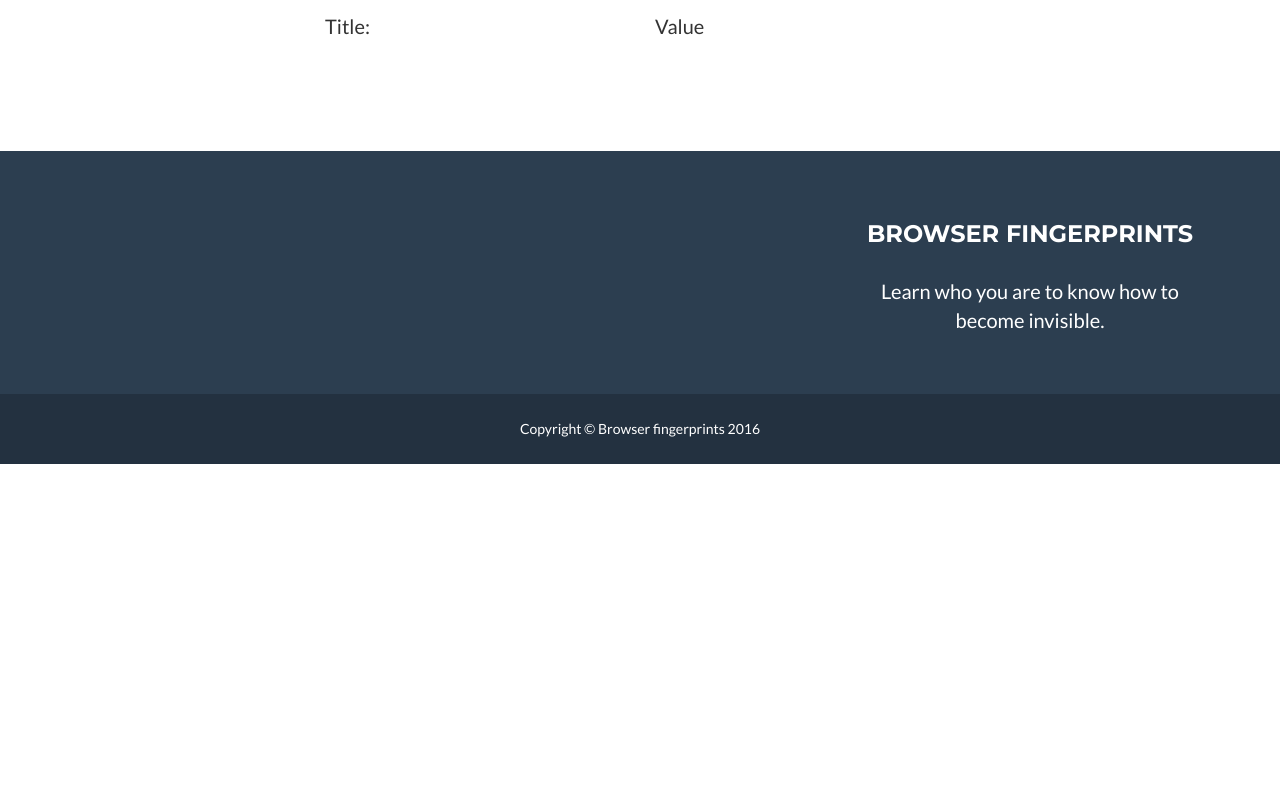
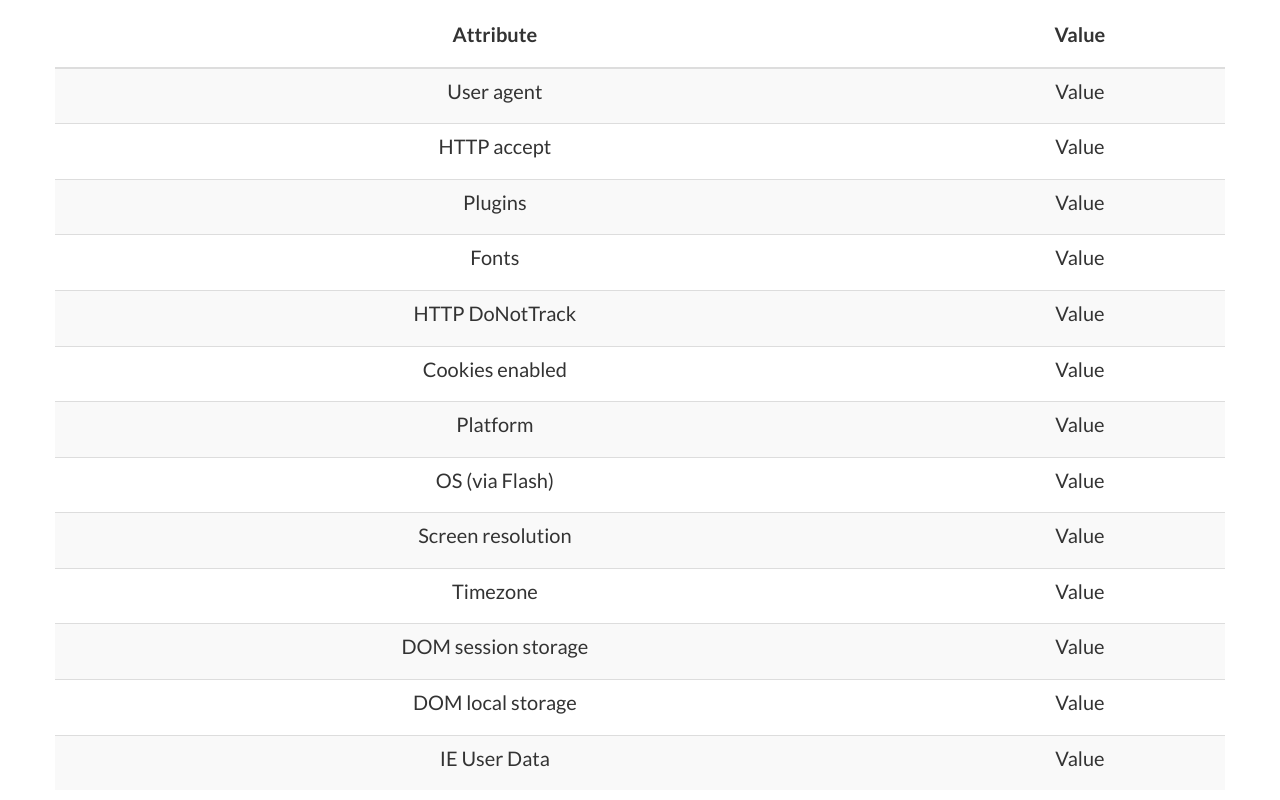
Before and after one commit to gahiguy/browser_fingerprint, a website: page src/index.html in a window 1280 px wide. Shown: the part 960-1760 px from the top of the page. Before the commit the page ends 1424 px from the top, so only its background shows below. Drawn offline with nearby package versions, Linux system fonts and the light colour scheme.

Commit message:
Add a table with the needed values

```diff
--- a/src/index.html
+++ b/src/index.html
@@ -85,13 +85,70 @@
         <hr class="star-light">
       </div>
     </div>
+
     <div class="row">
-                <div class="col-md-6 text-center">
-                    <p>Title:</p>
-                </div>
-                <div class="col-md-6">
-                    <p>Value</p>
-                </div>
+      <table class="table table-striped">
+        <thead>
+        <tr>
+          <th class="text-center"><p>Attribute</p></th>
+          <th class="text-center"><p>Value</p></th>
+        </tr>
+        </thead>
+        <tbody>
+        <tr>
+          <td class="text-center"><p>User agent</p></td>
+          <td class="text-center"><p>Value</p></td>
+        </tr>
+        <tr>
+          <td class="text-center"><p>HTTP accept</p></td>
+          <td class="text-center"><p>Value</p></td>
+        </tr>
+        <tr>
+          <td class="text-center"><p>Plugins</p></td>
+          <td class="text-center"><p>Value</p></td>
+        </tr>
+        <tr>
+          <td class="text-center"><p>Fonts</p></td>
+          <td class="text-center"><p>Value</p></td>
+        </tr>
+        <tr>
+          <td class="text-center"><p>HTTP DoNotTrack</p></td>
+          <td class="text-center"><p>Value</p></td>
+        </tr>
+        <tr>
+          <td class="text-center"><p>Cookies enabled</p></td>
+          <td class="text-center"><p>Value</p></td>
+        </tr>
+        <tr>
+          <td class="text-center"><p>Platform</p></td>
+          <td class="text-center"><p>Value</p></td>
+        </tr>
+        <tr>
+          <td class="text-center"><p>OS (via Flash)</p></td>
+          <td class="text-center"><p>Value</p></td>
+        </tr>
+        <tr>
+          <td class="text-center"><p>Screen resolution</p></td>
+          <td class="text-center"><p>Value</p></td>
+        </tr>
+        <tr>
+          <td class="text-center"><p>Timezone</p></td>
+          <td class="text-center"><p>Value</p></td>
+        </tr>
+        <tr>
+          <td class="text-center"><p>DOM session storage</p></td>
+          <td class="text-center"><p>Value</p></td>
+        </tr>
+        <tr>
+          <td class="text-center"><p>DOM local storage</p></td>
+          <td class="text-center"><p>Value</p></td>
+        </tr>
+        <tr>
+          <td class="text-center"><p>IE User Data</p></td>
+          <td class="text-center"><p>Value</p></td>
+        </tr>
+        </tbody>
+      </table>
     </div>
   </div>
 </section>
```
Also changed, not shown: README.md, 1 other file. Lines whose indentation alone changed are shown as unchanged.
